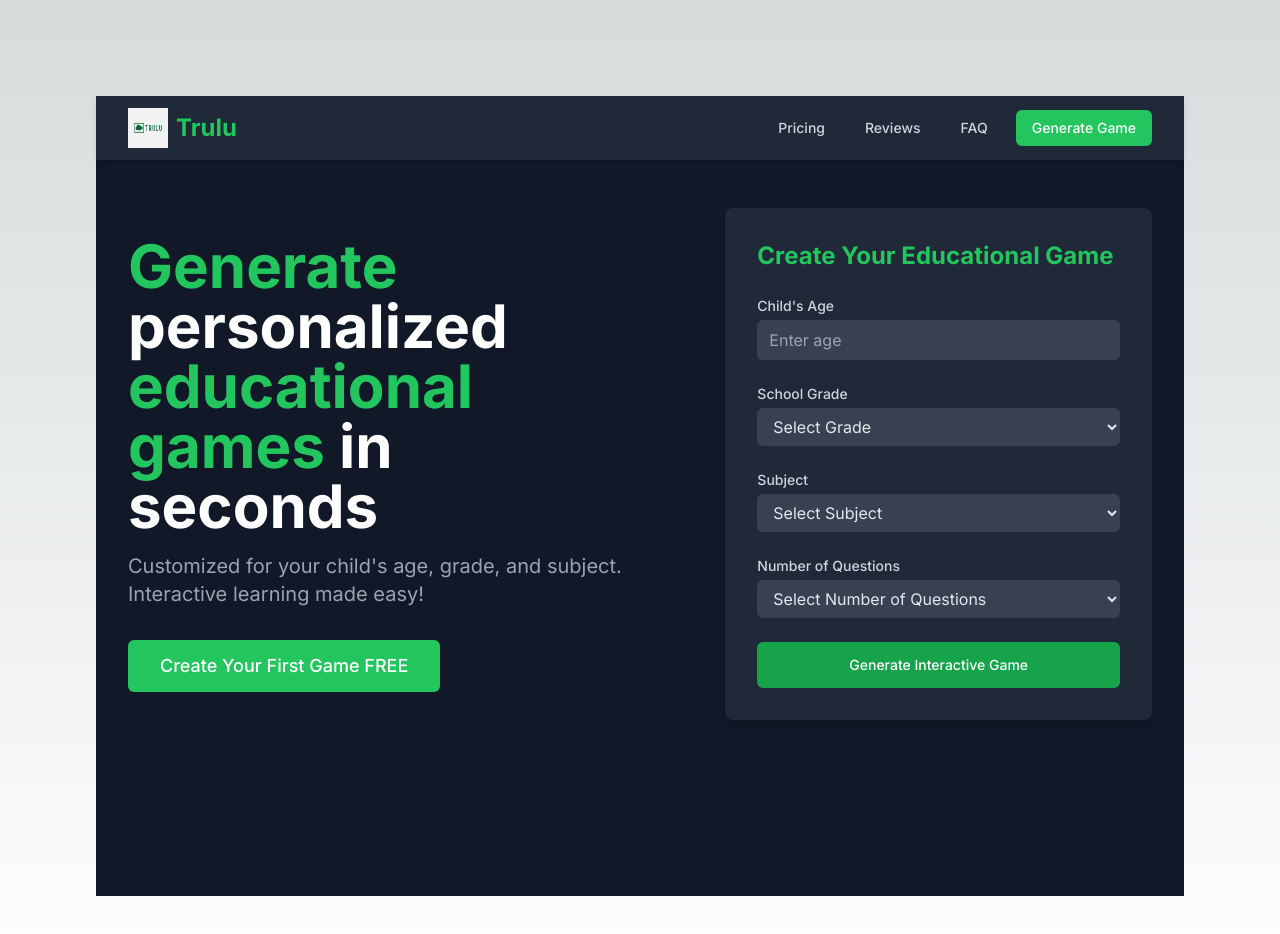
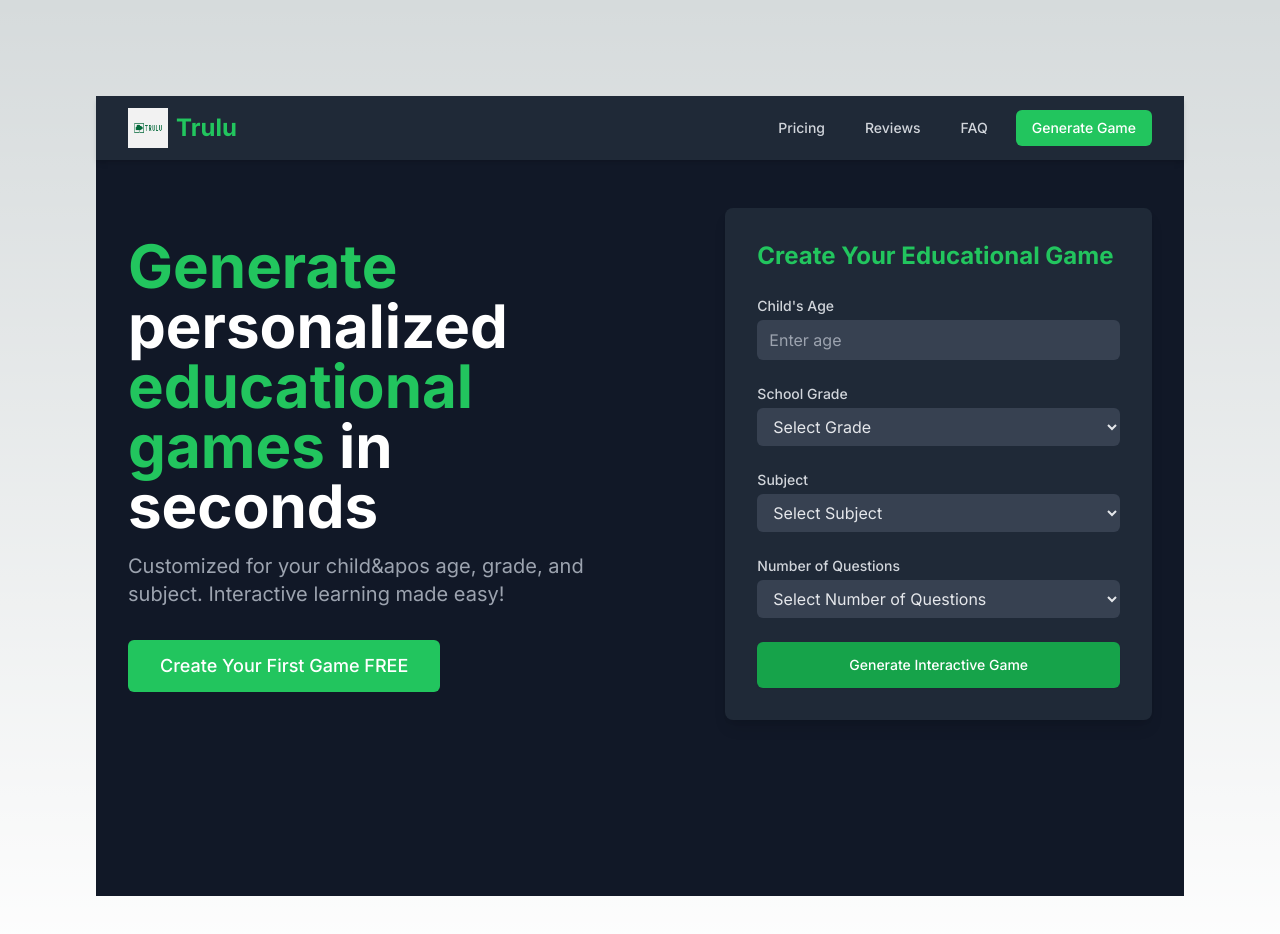
Before and after one commit to rmashate/trulu-lesson-generator, a Next.js app: page / in a window 1280 px wide. Shown: the top 934 px of the page. Built offline with nearby package versions, Linux system fonts and the light colour scheme.

Commit message:
Update TruluGameGenerator.js

```diff
--- a/src/components/TruluGameGenerator.js
+++ b/src/components/TruluGameGenerator.js
@@ -56,7 +56,7 @@ const TruluGameGenerator = () => {
               <span className="text-green-500">Generate</span> personalized <span className="text-green-500">educational games</span> in seconds
             </h1>
             <p className="text-xl text-gray-400 mb-8">
-              Customized for your child's age, grade, and subject. Interactive learning made easy!
+              Customized for your child&apos age, grade, and subject. Interactive learning made easy!
             </p>
             <button className="bg-green-500 text-white px-8 py-3 rounded-md text-lg font-medium hover:bg-green-600 transition-colors">
               Create Your First Game FREE
```
